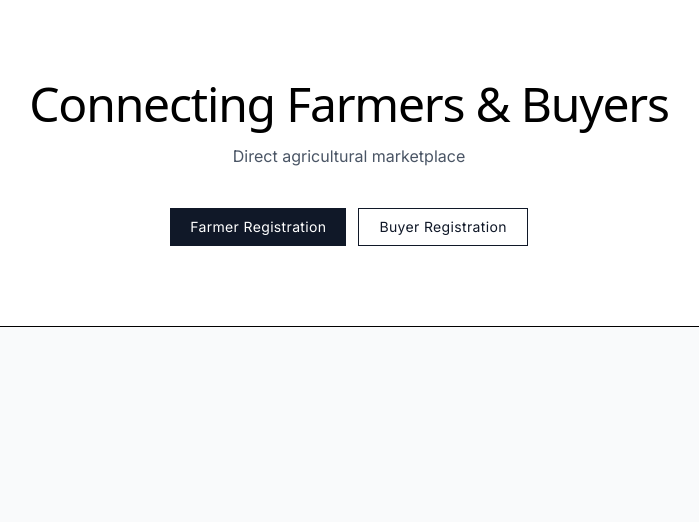
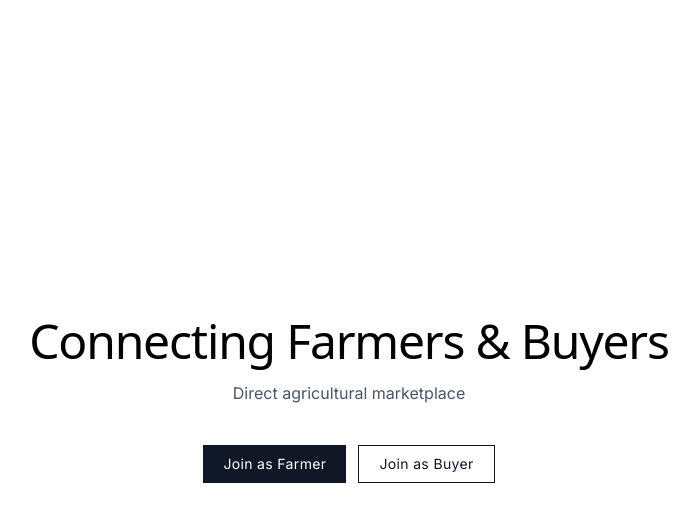
Before and after one commit to AsilMehaboob/agri-service, a Next.js app: page / in a window 1280 px wide. Shown: the top 522 px of the page, without its empty margins (291-990 px from the left). Built offline with nearby package versions, Linux system fonts and the light colour scheme.

Commit message:
centered pages and ldrs added

```diff
--- a/package.json
+++ b/package.json
@@ -12,6 +12,7 @@
     "@google-cloud/local-auth": "^2.1.1",
     "google-spreadsheet": "^4.1.4",
     "googleapis": "^105.0.0",
+    "ldrs": "^1.1.7",
     "next": "15.3.3",
     "react": "^19.0.0",
     "react-dom": "^19.0.0"
--- a/src/app/[role]/page.tsx
+++ b/src/app/[role]/page.tsx
@@ -2,6 +2,8 @@
 
 import { useState, useEffect } from 'react';
 import { useParams, useRouter } from 'next/navigation';
+import { Orbit } from 'ldrs/react';
+import 'ldrs/react/Orbit.css';
 
 export default function RegistrationForm() {
   const router = useRouter();
@@ -9,6 +11,7 @@ export default function RegistrationForm() {
   const role = (params.role as string)?.toLowerCase();
 
   const [formData, setFormData] = useState({ name: '', phone: '', district: '' });
+  const [isSubmitting, setIsSubmitting] = useState(false);
 
   const isValidRole = role === 'farmer' || role === 'buyer';
 
@@ -23,18 +26,25 @@ export default function RegistrationForm() {
 
   const handleSubmit = async (e: React.FormEvent) => {
     e.preventDefault();
+    setIsSubmitting(true);
+    try {
       await fetch('/api/submit', {
         method: 'POST',
         headers: { 'Content-Type': 'application/json' },
         body: JSON.stringify({ ...formData, role }),
       });
       router.push('/thank-you');
+    } catch (err) {
+      console.error('Submission failed:', err);
+      setIsSubmitting(false);
+    }
   };
 
   if (!isValidRole) return null;
 
   return (
-    <section className="max-w-md mx-auto my-16 p-6 bg-white">
+    <div className="min-h-screen flex items-center justify-center">
+      <div className="max-w-md mx-auto my-16 p-6 bg-white">
         <h2 className="text-xl font-light text-center mb-6 tracking-wide capitalize">
           {role} Registration
         </h2>
@@ -63,13 +73,24 @@ export default function RegistrationForm() {
             className="w-full mb-6 px-3 py-2 border-b focus:outline-none placeholder-gray-500 text-sm"
             onChange={handleChange}
           />
+          {isSubmitting ? (
+            <div className="w-full flex justify-center py-2.5">
+                <Orbit
+                    size="35"
+                    speed="1.5"
+                    color="black"
+                />
+            </div>
+          ) : (
             <button
               type="submit"
               className="w-full bg-gray-900 text-white py-2.5 text-sm tracking-wide"
             >
               Submit
             </button>
+          )}
         </form>
-    </section>
+      </div>
+    </div>
   );
 }
--- a/src/app/page.tsx
+++ b/src/app/page.tsx
@@ -6,8 +6,8 @@ export default function Home() {
   const router = useRouter();
 
   return (
-    <div className="min-h-screen bg-gray-50">
-      <header className="bg-white py-20 px-4 text-center border-b">
+    <div className="min-h-screen flex items-center justify-center">
+      <div className="bg-white py-20 px-4 text-center">
         <h1 className="text-4xl font-sans md:text-5xl mb-4 tracking-tight">
           Connecting Farmers & Buyers
         </h1>
@@ -20,16 +20,16 @@ export default function Home() {
             onClick={() => router.push('/farmer')}
             className="bg-gray-900 text-white py-2 px-5 text-sm tracking-wide"
           >
-            Farmer Registration
+            Join as Farmer
           </button>
           <button
             onClick={() => router.push('/buyer')}
             className="border border-gray-900 text-gray-900 py-2 px-5 text-sm tracking-wide"
           >
-            Buyer Registration
+            Join as Buyer
           </button>
         </div>
-      </header>
+      </div>
     </div>
   );
 }
--- a/src/app/thank-you/page.tsx
+++ b/src/app/thank-you/page.tsx
@@ -6,6 +6,7 @@ export default function ThankYou() {
   const router = useRouter();
 
   return (
+    <div className='min-h-screen flex items-center justify-center'>
     <section className="max-w-md mx-auto my-16 p-8 bg-white text-center">
       <h2 className="text-xl font-light mb-4 tracking-wide">Registration Received</h2>
       <p className="text-gray-600 text-sm mb-6">We'll contact you shortly</p>
@@ -13,5 +14,6 @@ export default function ThankYou() {
         RETURN HOME
       </button>
     </section>
+    </div>
   );
 }
```
Also changed, not shown: src/app/globals.css (line endings or trailing spaces), 1 other file (tests, documents, lock files or other folders). Lines whose indentation alone changed are shown as unchanged.
